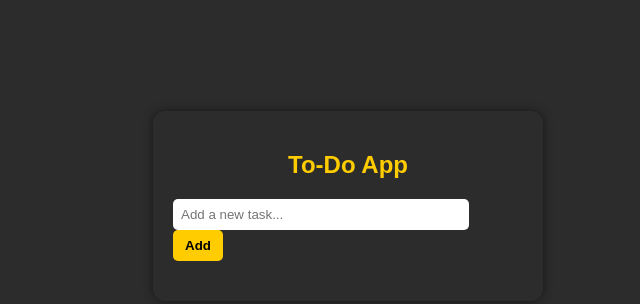
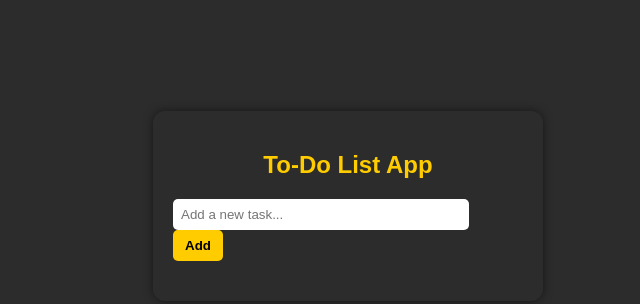
Before and after one commit to sufiyaan14/Revision, a plain HTML site: page index.html in a window 1280 px wide. Shown: the part 194-498 px from the top of the page, without its empty margins (292-932 px from the left). Drawn offline with Linux system fonts and the light colour scheme.

Commit message:
title and name updated

```diff
--- a/index.html
+++ b/index.html
@@ -3,7 +3,7 @@
 <head>
 <meta charset="UTF-8">
 <meta name="viewport" content="width=device-width, initial-scale=1.0">
-<title>To-Do App</title>
+<title>To-Do List App</title>
 <style>
   body {
     font-family: Arial, sans-serif;
@@ -63,7 +63,7 @@
 </head>
 <body>
 <div class="todo-container">
-  <h2>To-Do App</h2>
+  <h2>To-Do List App</h2>
   <input type="text" id="taskInput" placeholder="Add a new task...">
   <button onclick="addTask()">Add</button>
   <ul id="taskList"></ul>
```
